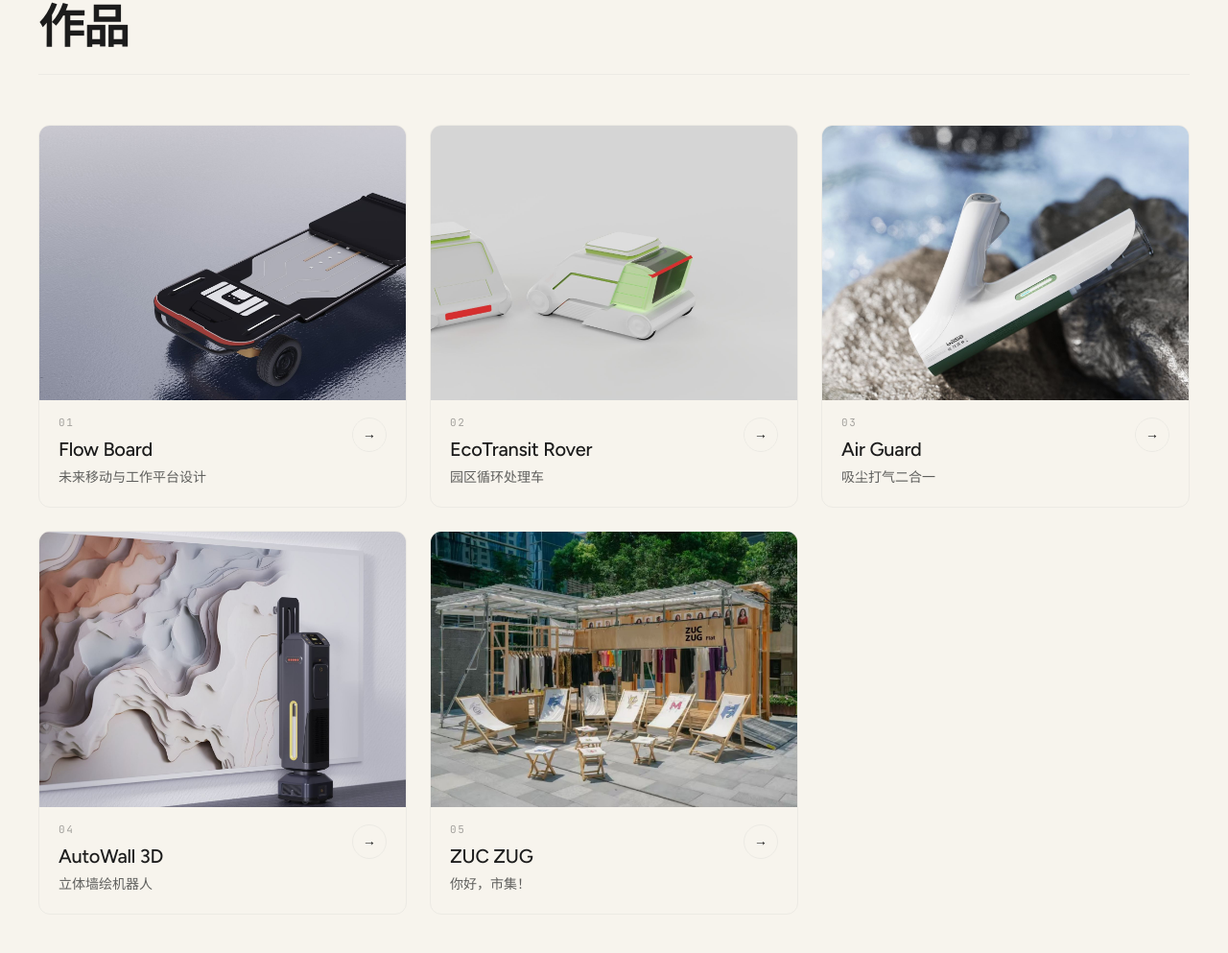
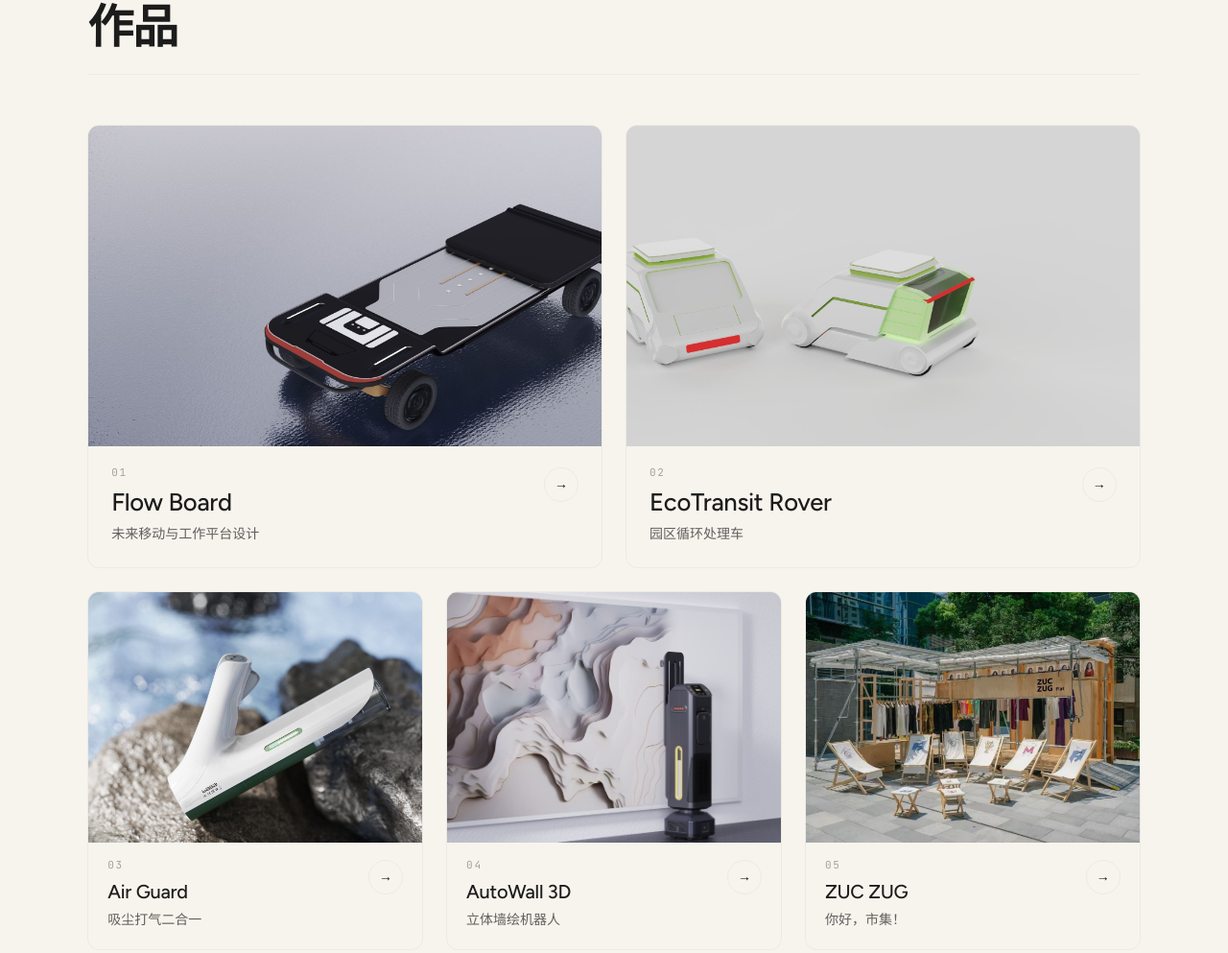
Before and after one commit to yao294641-maker/portfolio, a plain HTML site: page index.html in a window 1280 px wide. Shown: the part 832-1825 px from the top of the page at 96% size. Drawn offline with Linux system fonts and the light colour scheme.

Commit message:
Rework Works grid into two wide tiles plus three compact tiles on a 6-column grid; fix section padding overriding container gutters

```diff
--- a/assets/css/site.css
+++ b/assets/css/site.css
@@ -123,7 +123,7 @@ sup { font-size: 0.5em; vertical-align: super; line-height: 0; }
   padding: 0 var(--pad);
 }
 
-.section { padding: var(--sec) 0; }
+.section { padding-top: var(--sec); padding-bottom: var(--sec); }
 
 .mono {
   font-family: var(--font-mono);
@@ -483,19 +483,29 @@ article[id] { scroll-margin-top: 88px; }
    ============================================================ */
 .works-grid {
   display: grid;
-  grid-template-columns: repeat(3, minmax(0, 1fr));
+  grid-template-columns: repeat(6, minmax(0, 1fr));
   gap: 24px;
 }
 
 .worktile {
   display: flex;
   flex-direction: column;
+  grid-column: span 2;
   border: 1px solid var(--line);
   border-radius: var(--r-lg);
   background: var(--card);
   overflow: hidden;
   transition: border-color 0.35s var(--ease), transform 0.35s var(--ease);
 }
+
+/* 第一排两张横向大卡：占 6 列栅格的一半宽度 */
+.worktile--lg { grid-column: span 3; }
+
+.worktile--lg .worktile__media { aspect-ratio: 16 / 10; }
+
+.worktile--lg .worktile__info { padding: 22px 24px 24px; }
+
+.worktile--lg .worktile__info h3 { font-size: clamp(21px, 2vw, 26px); }
 
 .worktile:hover { border-color: var(--line-strong); }
 
@@ -2518,7 +2528,6 @@ article[id] { scroll-margin-top: 88px; }
    RESPONSIVE
    ============================================================ */
 @media (max-width: 1100px) {
-  .works-grid { grid-template-columns: repeat(2, minmax(0, 1fr)); }
   .steps { grid-template-columns: repeat(2, minmax(0, 1fr)); }
   .details-grid { grid-template-columns: repeat(2, minmax(0, 1fr)); }
   .aboutv { grid-template-columns: 268px minmax(0, 1fr); }
@@ -2635,6 +2644,8 @@ article[id] { scroll-margin-top: 88px; }
 
 @media (max-width: 760px) {
   .works-grid { grid-template-columns: minmax(0, 1fr); }
+  .worktile,
+  .worktile--lg { grid-column: span 1; }
   .steps { grid-template-columns: minmax(0, 1fr); }
 
   .bar {
--- a/index.html
+++ b/index.html
@@ -59,7 +59,7 @@
     </div>
 
     <div class="works-grid works-grid--compact" data-reveal>
-      <a class="worktile worktile--sm" href="work/flow-board.html">
+      <a class="worktile worktile--lg" href="work/flow-board.html">
         <figure class="worktile__media"><img src="assets/img/flow-cover.jpg" alt="Flow Board 产品渲染"></figure>
         <div class="worktile__info">
           <div>
@@ -70,7 +70,7 @@
           <span class="worktile__arrow" aria-hidden="true">→</span>
         </div>
       </a>
-      <a class="worktile worktile--sm" href="work/ecotransit-rover.html">
+      <a class="worktile worktile--lg" href="work/ecotransit-rover.html">
         <figure class="worktile__media"><img src="assets/img/rover-cover.jpg" alt="EcoTransit Rover"></figure>
         <div class="worktile__info">
           <div>
```
